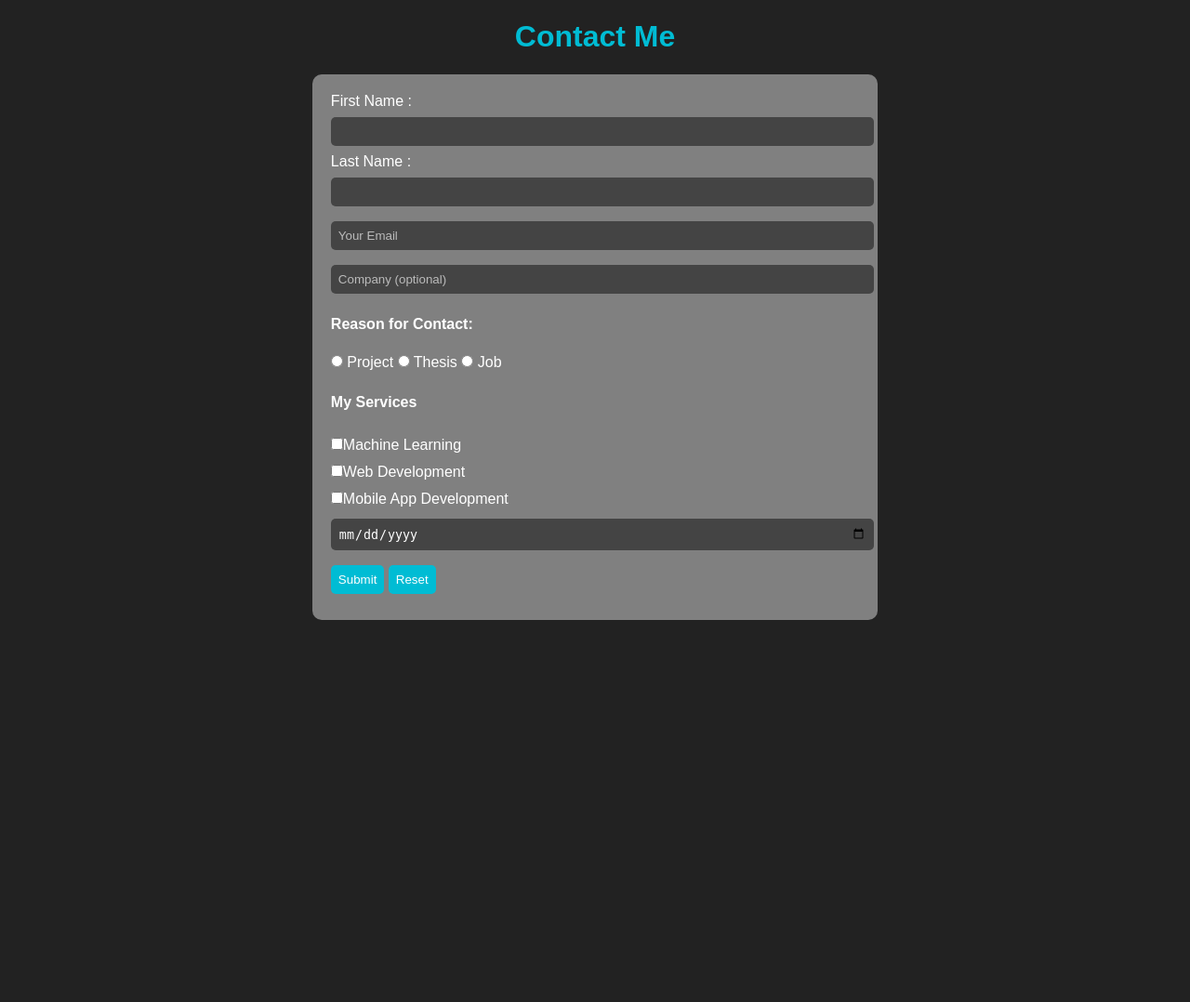
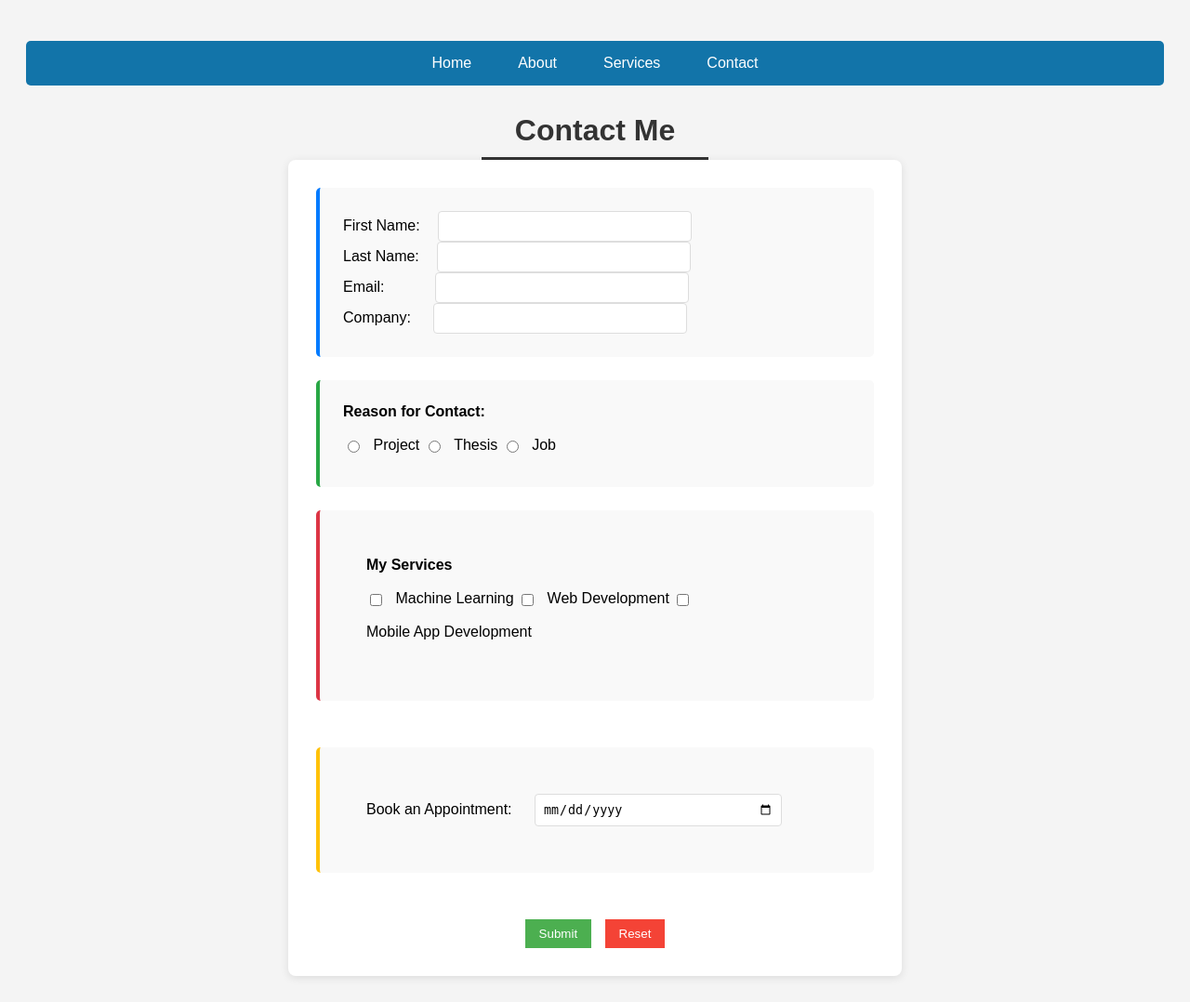
Before and after one commit to SheikhArfin0/wbt-fall-2025-26, a PHP site: page /html/contact.html in a window 1280 px wide. Shown: the whole page at 93% size. Before the commit the page ends 667 px from the top, so only its background shows below. Run offline with PHP 8.4, Linux system fonts and the light colour scheme.

Commit message:
22-48898-3

```diff
--- a/portfolio/css/contact.css
+++ b/portfolio/css/contact.css
@@ -1,43 +1,191 @@
 body {
-  background-color: #222;
-  color: #fff;
-  font-family: Arial;
-  text-align: center;
+    font-family: Arial, sans-serif;
+    background-color: #f4f4f4;
+    padding: 20px;
+}
+
+ul {
+    list-style: none;
+    display: flex;
+    justify-content: center;
+    gap: 20px;
+    margin-bottom: 30px;
+    padding: 15px;
+    background-color: #1274a9;
+    border-radius: 5px;
+}
+
+ul a {
+    text-decoration: none;
+    color: white;
+    padding: 10px 15px;
+    border-radius: 3px;
+}
+
+ul a:hover {
+    background-color: rgba(18, 89, 133, 0.517);
+    transform: scale(1.05);
 }
 
 h1 {
-  color: #00bcd4;
+    text-align: center;
+    margin: auto;
+    color: #333;
+    border-bottom: 3px solid #333;
+    padding-bottom: 10px;
+    width: 20%;
 }
 
 form {
-  background-color:gray;
-  padding: 20px;
-  border-radius: 10px;
-  display: inline-block;
-  text-align: left;
+    max-width: 600px;
+    margin: 0 auto;
+    background: white;
+    padding: 30px;
+    border-radius: 8px;
+    box-shadow: 0 2px 10px rgba(0, 0, 0, 0.1);
 }
 
-input, button {
-  margin: 8px 0;
-  padding: 8px;
-  border: none;
-  border-radius: 5px;
+#div1 {
+    margin-bottom: 25px;
+    padding: 25px;
+    background-color: #f9f9f9;
+    border-radius: 5px;
+    border-left: 4px solid #007bff;
 }
 
-input[type="text"],
-input[type="email"],
-input[type="date"] {
-  width: 100%;
-  background-color: #444;
-  color: #fff;
+#div1 input {
+    width: 50%;
+    margin-left: 15px;
+    padding: 8px;
+    border: 1px solid #ddd;
+    border-radius: 4px;
+    box-sizing: border-box;
 }
 
-input::placeholder {
-  color: #bbb;
+#div1 input[name="firstname"] {
+    margin-left: 15px;
+    width: 50%;
 }
 
-button {
-  background-color: #00bcd4;
-  color: #fff;
-  cursor: pointer;
+#div1 input[name="lastname"] {
+    margin-left: 15px;
+    width: 50%;
 }
+
+#div1 input[name="email"] {
+    margin-left: 50px;
+    width: 50%;
+}
+
+#div1 input[name="company"] {
+    margin-left: 20px;
+    width: 50%;
+}
+
+
+#div2 {
+    margin-bottom: 25px;
+    padding: 25px;
+    background-color: #f9f9f9;
+    border-radius: 5px;
+    border-left: 4px solid #28a745;
+}
+
+#div2 p {
+    margin-top: 0;
+    margin-bottom: 15px;
+    font-weight: bold;
+}
+
+#div2 input[type="radio"] {
+    margin-right: 10px;
+    vertical-align: middle;
+    display: inline-block;
+    margin-bottom: 8px;
+}
+
+#div2 label {
+    display: inline-block;
+    vertical-align: middle;
+    margin-bottom: 8px;
+    font-weight: normal;
+    cursor: pointer;
+    line-height: 1.5;
+}
+
+#div3 {
+    margin-bottom: 50px;
+    padding: 50px;
+    background-color: #f9f9f9;
+    border-radius: 5px;
+    border-left: 4px solid #dc3545;
+}
+
+#div3 h4 {
+    margin-top: 0;
+    margin-bottom: 15px;
+}
+
+#div3 input[type="checkbox"] {
+    margin-right: 10px;
+    vertical-align: middle;
+    margin-bottom: 12px;
+}
+
+#div3 label {
+    display: inline-block;
+    vertical-align: middle;
+    margin-bottom: 12px;
+    font-weight: normal;
+    cursor: pointer;
+    line-height: 1.5;
+}
+
+#div3 label:hover {
+    color: #555;
+}
+
+#div4 {
+    margin-bottom: 50px;
+    padding: 50px;
+    background-color: #f9f9f9;
+    border-radius: 5px;
+    border-left: 4px solid #ffc107;
+}
+
+#div4 input[type="date"] {
+    padding: 8px;
+    border: 1px solid #ddd;
+    border-radius: 4px;
+    width: 50%;
+    margin-left: 20px;
+}
+
+
+#div5 {
+    text-align: center;
+    margin-top: 20px;
+}
+
+#div5 button {
+    padding: 8px 15px;
+    margin: 0 5px;
+    cursor: pointer;
+}
+
+
+#div5 button[type="submit"] {
+    background-color: #4CAF50;
+    color: white;
+    border: none;
+}
+
+#div5 button[type="reset"] {
+    background-color: #f44336;
+    color: white;
+    border: none;
+}
+
+#div5 button:hover {
+    transform: scale(1.05);
+}
--- a/portfolio/html/contact.html
+++ b/portfolio/html/contact.html
@@ -4,36 +4,66 @@
     <meta charset="UTF-8">
     <meta name="viewport" content="width=device-width, initial-scale=1.0">
     <link rel="stylesheet" href="../css/contact.css">
-
-    <title>Document</title>
+    <title>Contact Form</title>
 </head>
 <body>
-
+    <ul>
+        <li><a href="#">Home</a></li>
+        <li><a href="#">About</a></li>
+        <li><a href="#">Services</a></li>
+        <li><a href="#">Contact</a></li>
+    </ul>
 
     <h1>Contact Me</h1>
+
     <form>
-    First Name : <input type="text" name="First Name" required>
-    Last Name :<input type="text" name="Last Name" required>
-    <br>
-    <input type="email" placeholder="Your Email" required>
-    <br>
-    <input type="text" placeholder="Company (optional)">
-    <br>
+        <div id="div1">
+            <div class="form-row">
+                First Name: <input type="text" name="firstname" required>
+            </div>
+            <div class="form-row">
+                Last Name: <input type="text" name="lastname" required>
+            </div>
+            <div class="form-row">
+                Email: <input type="email" name="email" required>
+            </div>
+            <div class="form-row">
+                Company: <input type="text" name="company">
+            </div>
+        </div>
+
+        <div id="div2">
             <p><strong>Reason for Contact:</strong></p>
-    <input type="radio" name="reason" value="project" required> Project
-    <input type="radio" name="reason" value="thesis"> Thesis
-    <input type="radio" name="reason" value="job"> Job
-    <br>
+            <input type="radio" id="project" name="reason" value="project" required>
+            <label for="project">Project</label>
 
+            <input type="radio" id="thesis" name="reason" value="thesis">
+            <label for="thesis">Thesis</label>
+
+            <input type="radio" id="job" name="reason" value="job">
+            <label for="job">Job</label>
+        </div>
+
+        <div id="div3">
             <h4>My Services</h4>
-       <input type="checkbox" required>Machine Learning<br>
-        <input type="checkbox" required>Web Development<br>
-        <input type="checkbox" required>Mobile App Development<br>
+            <input type="checkbox" id="ml" name="services" value="ml">
+            <label for="ml">Machine Learning</label>
 
-    <input type="date" placeholder="Book an Appointment">
-    <br>
+            <input type="checkbox" id="web" name="services" value="web">
+            <label for="web">Web Development</label>
+
+            <input type="checkbox" id="mobile" name="services" value="mobile">
+            <label for="mobile">Mobile App Development</label>
+        </div>
+
+        <div id="div4">
+            Book an Appointment: <input type="date" name="appointment">
+        </div>
+
+        <div id="div5">
             <button type="submit">Submit</button>
             <button type="reset">Reset</button>
+        </div>
     </form>
 </body>
 </html>
```
Lines whose indentation alone changed are shown as unchanged.
